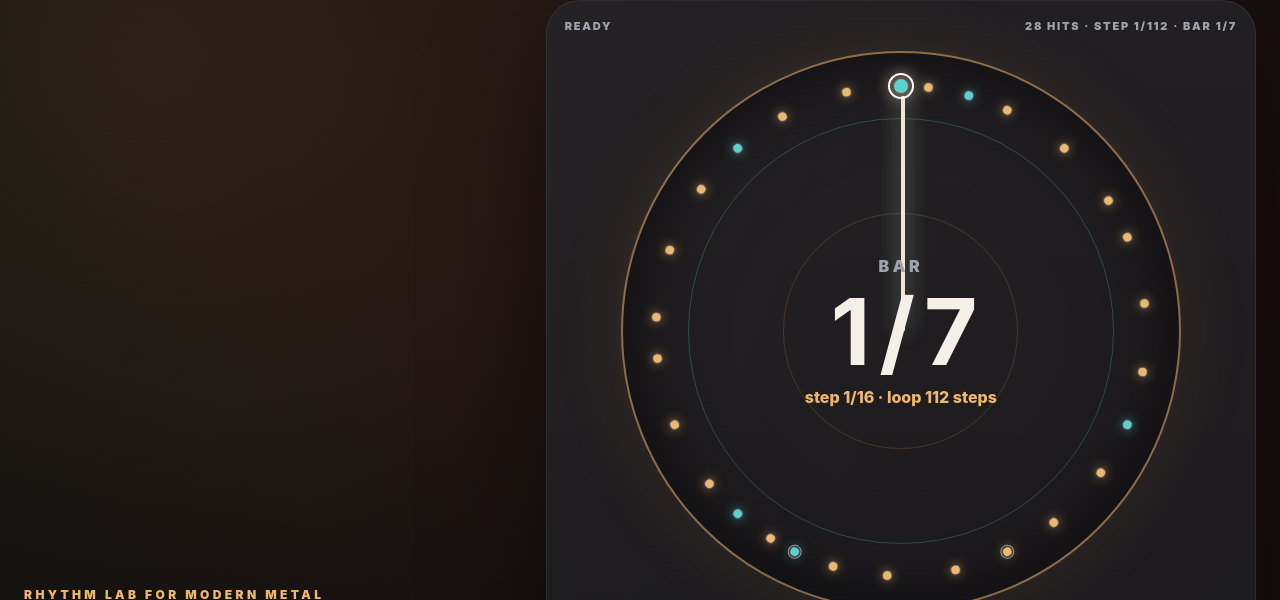
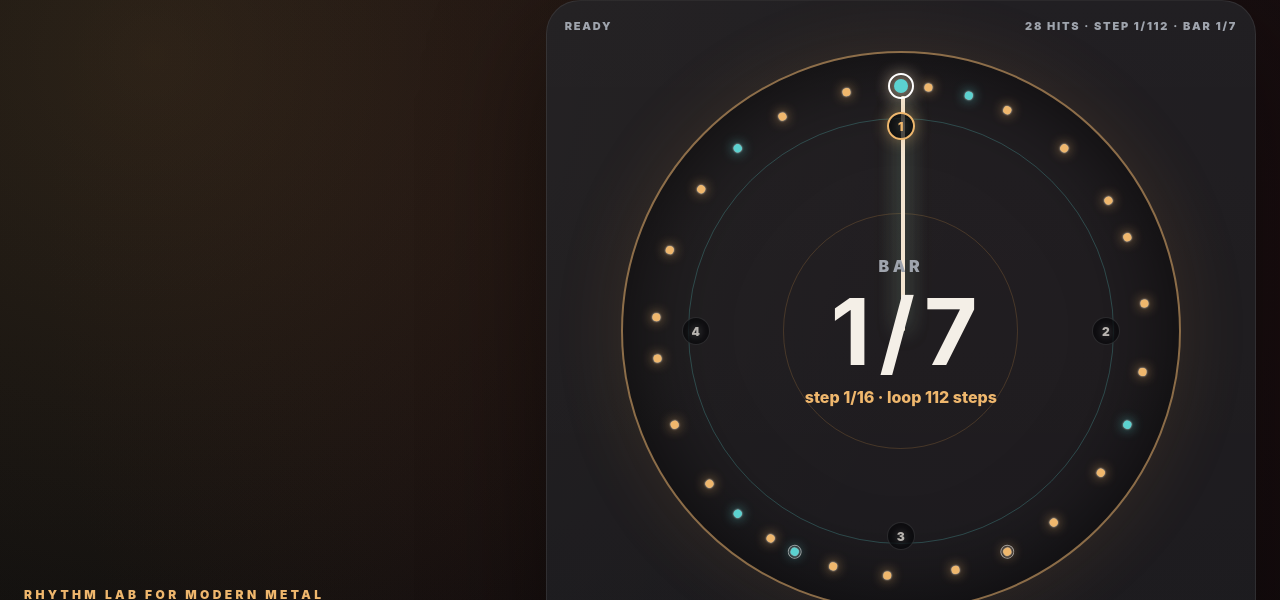
Before and after one commit to Madeo985/CHUG-GRID-PRO, a Next.js app: page / in a window 1280 px wide. Shown: the part 150-750 px from the top of the page. Built offline with nearby package versions, Linux system fonts and the light colour scheme.

Commit message:
feat: add meter-aware beat numbers to orbit

```diff
--- a/app/page.tsx
+++ b/app/page.tsx
@@ -247,6 +247,7 @@ export default function Page() {
    const meterInfo = meters[meter];
   const barSteps = meterInfo.barSteps;
   const labels = meterInfo.beatLabels;
+  const beatCount = Number(meter.split("/")[0]);
   const safeTargetBars = Math.max(1, Math.min(32, Number.isFinite(targetBars) ? Math.floor(targetBars) : 1));
   const loopLength = safeTargetBars * barSteps;
   const loopSteps = useMemo(() => fitStepsToLoop(steps, loopLength), [steps, loopLength]);
@@ -689,6 +690,24 @@ function addGhostNotes() {
             <div className="orbit orbitOuter" />
             <div className="orbit orbitMiddle" />
             <div className="orbit orbitInner" />
+            {Array.from({ length: beatCount }, (_, beat) => {
+  const angle = (beat / beatCount) * 360;
+  const compoundAccent =
+    (meter === "6/8" || meter === "9/8") && beat % 3 === 0;
+
+  return (
+    <span
+      key={`orbit-beat-${beat}`}
+      className={`orbitBeatLabel ${beat === 0 ? "downbeat" : ""} ${compoundAccent ? "compoundAccent" : ""}`}
+      style={{
+        transform: `rotate(${angle}deg) translateY(var(--orbit-label-radius)) rotate(${-angle}deg)`
+      }}
+      aria-hidden="true"
+    >
+      {beat + 1}
+    </span>
+  );
+})}
             <div className="hand handPulse" style={{ transform: `rotate(${pulseAngle}deg)` }} />
             <div className="hand handRiff" style={{ transform: `rotate(${riffAngle}deg)` }} />
             <div className="hand handBar" style={{ transform: `rotate(${playAngle}deg)` }} />
```
